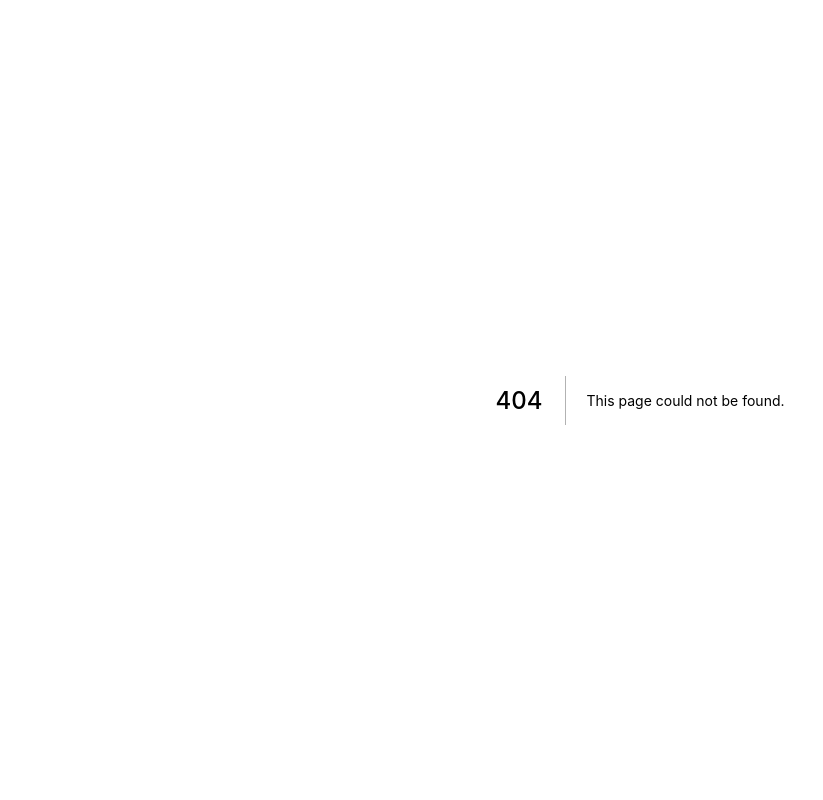
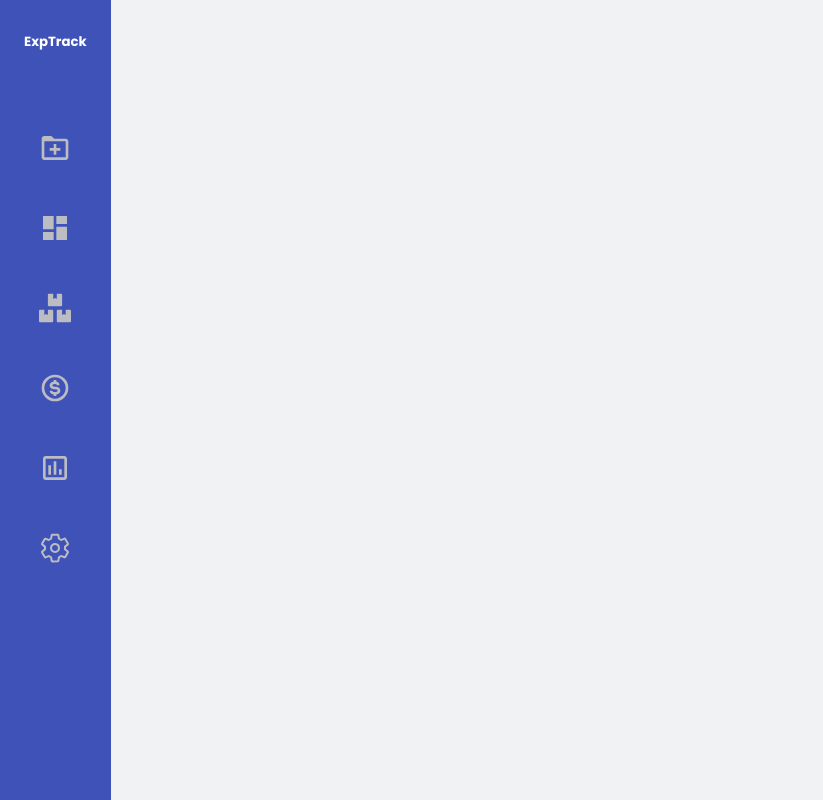
Before and after one commit to chiwei93/expense-tracker, a Next.js app: page /dashboard in a window 1280 px wide. Before the commit this address had no page. Shown: the whole page, without its empty margins (0-823 px from the left). Built offline with nearby package versions, Linux system fonts and the light colour scheme.

Commit message:
add sidebar navigation

```diff
--- /dev/null
+++ b/components/Containers/SideNavContainer/SideNavContainer.module.css
@@ -0,0 +1,5 @@
+.container {
+  min-height: 100vh;
+  max-width: 100vw;
+  overflow-x: hidden;
+}
--- /dev/null
+++ b/components/Containers/SideNavContainer/SideNavContainer.tsx
@@ -0,0 +1,22 @@
+import Sidebar from "../../Layouts/Sidebar/Sidebar";
+import TopNav from "../../Layouts/TopNav/TopNav";
+
+import styles from "./SideNavContainer.module.css";
+
+interface Props {
+  children?: React.ReactNode;
+}
+
+const SideNavContainer = (props: Props) => {
+  const { children } = props;
+
+  return (
+    <div className={styles.container}>
+      <TopNav />
+      <Sidebar />
+      <main className={styles.mainContent}>{children}</main>
+    </div>
+  );
+};
+
+export default SideNavContainer;
--- /dev/null
+++ b/components/Layouts/Sidebar/Sidebar.module.css
@@ -0,0 +1,107 @@
+.nav {
+  background-color: var(--color-form-bg);
+  padding: 1em 1.5em;
+  position: fixed;
+  left: 5vw;
+  width: 90vw;
+  bottom: 5vh;
+  border-radius: var(--border-radius-form);
+  z-index: 5;
+}
+
+.iconBtnList {
+  display: grid;
+  grid-template-columns: repeat(5, 1fr);
+  gap: 1em;
+  justify-items: center;
+}
+
+.iconBtnItem.tabletBtnItem,
+.iconBtnLabel {
+  display: none;
+}
+
+.plusBtn {
+  display: flex;
+  align-items: center;
+  justify-content: center;
+  font-size: var(--font-size-plus-icon);
+  background-color: var(--color-primary);
+  color: var(--color-form-bg);
+  position: absolute;
+  bottom: 100%;
+  left: 50%;
+  border-radius: 50%;
+  transform: translate(-50%, 50%);
+  width: min(20vw, 6rem);
+  height: min(20vw, 6rem);
+}
+
+@media only screen and (min-width: 744px) {
+  .nav {
+    position: fixed;
+    top: 0;
+    bottom: 0;
+    left: 0;
+    width: max-content;
+    border-radius: 0;
+    padding: 2em 0;
+    max-height: 100vh;
+    overflow-y: scroll;
+    -ms-overflow-style: none;
+    scrollbar-width: none;
+    background-color: var(--color-primary);
+  }
+
+  .nav::-webkit-scrollbar,
+  .iconBtnItem.mobileBtnItem {
+    display: none;
+  }
+
+  .iconBtnList {
+    grid-template-columns: 1fr;
+    justify-items: stretch;
+    position: relative;
+    gap: 3em;
+  }
+
+  .iconBtnItem,
+  .iconBtnItem.tabletBtnItem,
+  .iconBtnItem.tabletBtnItem.logoRow {
+    position: relative;
+    display: flex;
+    justify-content: center;
+  }
+
+  .iconBtnItem.tabletBtnItem.logoRow {
+    padding-left: 1.5em;
+    padding-right: 1.5em;
+    margin-bottom: 2em;
+  }
+
+  .logo {
+    font-size: var(--font-size-small-text);
+    color: var(--color-form-bg);
+    font-weight: var(--font-weight-bold);
+  }
+}
+
+@media only screen and (min-width: 1440px) {
+  .iconBtnList {
+    gap: 2.5em;
+  }
+
+  .iconBtnItem,
+  .iconBtnItem.tabletBtnItem,
+  .iconBtnItem.tabletBtnItem.logoRow {
+    justify-content: stretch;
+    flex-direction: column;
+    align-items: stretch;
+  }
+
+  .iconBtnLabel {
+    display: inline-block;
+    font-size: 0.4em;
+    font-weight: var(--font-weight-medium);
+  }
+}
--- /dev/null
+++ b/components/Layouts/Sidebar/Sidebar.tsx
@@ -0,0 +1,82 @@
+import Link from "next/link";
+import { MdDashboard, MdOutlineInsertChartOutlined } from "react-icons/md";
+import { IoSettingsOutline } from "react-icons/io5";
+import { BiDollarCircle, BiFolderPlus } from "react-icons/bi";
+import { BsPlusLg } from "react-icons/bs";
+import { FaBoxes } from "react-icons/fa";
+import cls from "classnames";
+
+import styles from "./Sidebar.module.css";
+import SidebarLink from "../../UI/Links/SidebarLink/SidebarLink";
+
+const Sidebar = () => {
+  return (
+    <nav aria-label="secondary navigation" className={styles.nav}>
+      <ul className={styles.iconBtnList}>
+        <li
+          className={cls(
+            styles.iconBtnItem,
+            styles.tabletBtnItem,
+            styles.logoRow
+          )}
+        >
+          <Link href="/dashboard">
+            <a className={styles.logo}>ExpTrack</a>
+          </Link>
+        </li>
+
+        <li className={cls(styles.iconBtnItem, styles.tabletBtnItem)}>
+          <SidebarLink href="/add-transaction">
+            <BiFolderPlus />
+            <span className={styles.iconBtnLabel}>Add Transaction</span>
+          </SidebarLink>
+        </li>
+
+        <li className={styles.iconBtnItem}>
+          <SidebarLink href="/dashboard">
+            <MdDashboard />
+            <span className={styles.iconBtnLabel}>Dashboard</span>
+          </SidebarLink>
+        </li>
+
+        <li className={cls(styles.iconBtnItem, styles.tabletBtnItem)}>
+          <SidebarLink href="/categories">
+            <FaBoxes />
+            <span className={styles.iconBtnLabel}>Categories</span>
+          </SidebarLink>
+        </li>
+
+        <li className={styles.iconBtnItem}>
+          <SidebarLink href="/transactions">
+            <BiDollarCircle />
+            <span className={styles.iconBtnLabel}>Transactions</span>
+          </SidebarLink>
+        </li>
+
+        <li className={cls(styles.iconBtnItem, styles.mobileBtnItem)}>
+          <Link href="add-transaction">
+            <a className={styles.plusBtn}>
+              <BsPlusLg />
+            </a>
+          </Link>
+        </li>
+
+        <li className={styles.iconBtnItem}>
+          <SidebarLink href="/summary">
+            <MdOutlineInsertChartOutlined />
+            <span className={styles.iconBtnLabel}>Summary</span>
+          </SidebarLink>
+        </li>
+
+        <li className={styles.iconBtnItem}>
+          <SidebarLink href="/settings">
+            <IoSettingsOutline />
+            <span className={styles.iconBtnLabel}>Settings</span>
+          </SidebarLink>
+        </li>
+      </ul>
+    </nav>
+  );
+};
+
+export default Sidebar;
--- /dev/null
+++ b/components/Layouts/TopNav/TopNav.module.css
@@ -0,0 +1,3 @@
+.nav {
+
+}
--- /dev/null
+++ b/components/Layouts/TopNav/TopNav.tsx
@@ -0,0 +1,11 @@
+import styles from "./TopNav.module.css";
+
+const TopNav = () => {
+  return (
+    <nav aria-label="primary navigation" className={styles.nav}>
+      top nav
+    </nav>
+  );
+};
+
+export default TopNav;
--- /dev/null
+++ b/components/UI/Links/SidebarLink/SidebarLink.module.css
@@ -0,0 +1,32 @@
+.link {
+  display: flex;
+  align-items: center;
+  justify-content: center;
+  font-size: var(--font-size-icon);
+  color: var(--color-sidebar-icon);
+  transition: color 0.2s;
+}
+
+.link:hover,
+.link:active,
+.link.active {
+  color: var(--color-primary);
+}
+
+@media only screen and (min-width: 744px) {
+  .link:hover,
+  .link:active,
+  .link.active {
+    color: var(--color-form-bg);
+  }
+}
+
+@media only screen and (min-width: 1440px) {
+  .link {
+    justify-content: flex-start;
+    align-items: center;
+    padding: 0.3em 0.75em;
+    padding-right: 1.5em;
+    gap: 1em;
+  }
+}
--- /dev/null
+++ b/components/UI/Links/SidebarLink/SidebarLink.tsx
@@ -0,0 +1,20 @@
+import Link from "next/link";
+
+import styles from "./SidebarLink.module.css";
+
+interface Props {
+  href: string;
+  children: React.ReactNode;
+}
+
+const SidebarLink = (props: Props) => {
+  const { href, children } = props;
+
+  return (
+    <Link href={href}>
+      <a className={styles.link}>{children}</a>
+    </Link>
+  );
+};
+
+export default SidebarLink;
--- /dev/null
+++ b/pages/dashboard.tsx
@@ -0,0 +1,10 @@
+import type { NextPage } from "next";
+import SideNavContainer from "../components/Containers/SideNavContainer/SideNavContainer";
+
+const Dashboard: NextPage = () => {
+  return <SideNavContainer>
+    dashboard
+  </SideNavContainer>
+}
+
+export default Dashboard;
--- a/styles/globals.css
+++ b/styles/globals.css
@@ -11,6 +11,7 @@
   --color-heading: #000;
   --color-error-text: #dd4a4a;
   --color-filled-btn-text: #fff;
+  --color-sidebar-icon: #bcbcc3;
   --border-radius-form: 0.5em;
   --border-radius-input: 0.25em;
   --border-radius-button: 0.25em;
@@ -22,6 +23,8 @@
   --font-size-h6: 1rem;
   --font-size-p: 0.83rem;
   --font-size-small-text: 0.69rem;
+  --font-size-icon: 1.8rem;
+  --font-size-plus-icon: 1.6rem;
   --font-weight-black: 900;
   --font-weight-extrabold: 800;
   --font-weight-bold: 700;
@@ -98,5 +101,12 @@ h6 {
     --font-size-h6: 1.2rem;
     --font-size-p: 1rem;
     --font-size-small-text: 0.83rem;
+    --font-size-icon: 2rem;
   }
 }
+
+@media only screen and (min-width: 1440px) {
+  :root {
+    --font-size-small-text: 1rem;
+  }
+}
```
